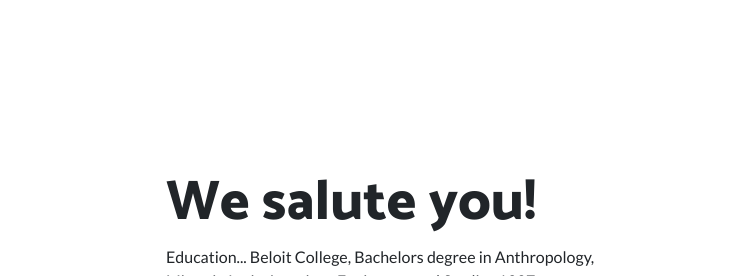
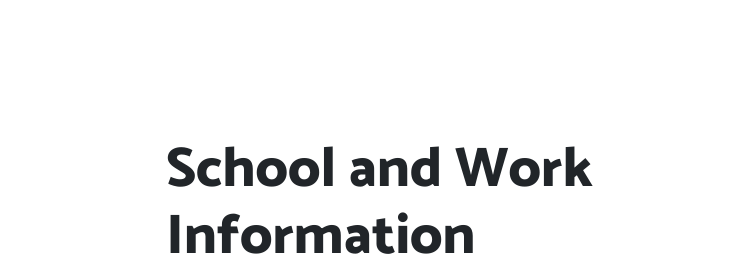
Before and after one commit to midna123/midna123.github.io, a website: page index.html in a window 1280 px wide. Shown: the part 1720-1996 px from the top of the page, 537-1280 px from the left. Drawn offline with Linux system fonts and the light colour scheme.

Commit message:
Update index.html

```diff
--- a/index.html
+++ b/index.html
@@ -84,7 +84,7 @@
         </div>
         <div class="col-lg-6">
           <div class="p-5">
-            <h2 class="display-4">We salute you!</h2>
+            <h2 class="display-4">School and Work Information</h2>
             <p>Education...
               Beloit College, Bachelors degree in Anthropology, Minor in Latin American Environmental Studies 1997
               Norteastern Illinois University, Masters degree in Geogrpahy & Envirnemntal Studies in progress
```
